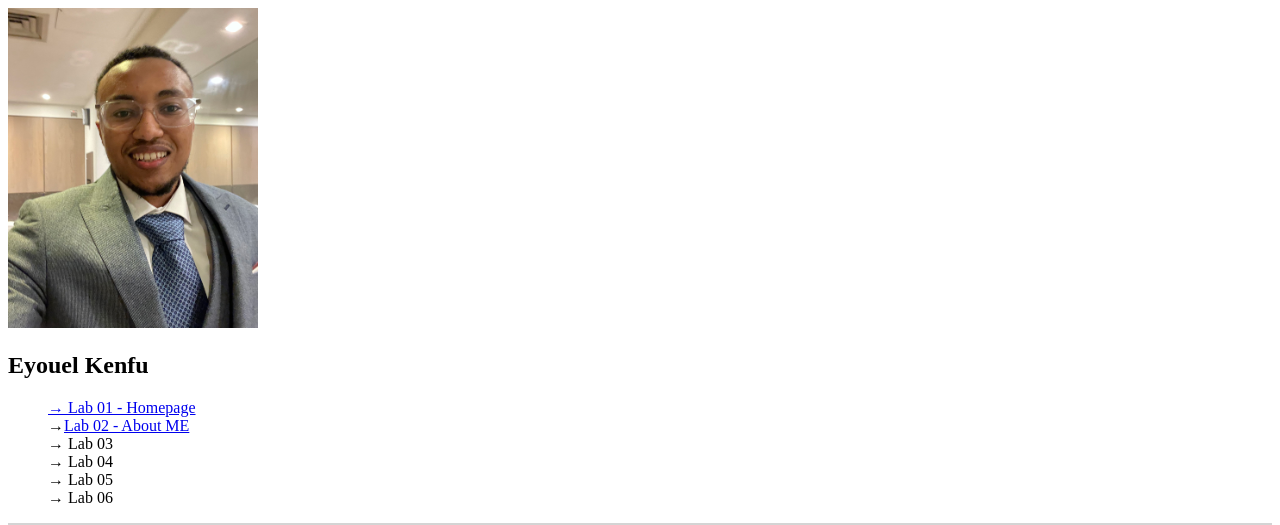
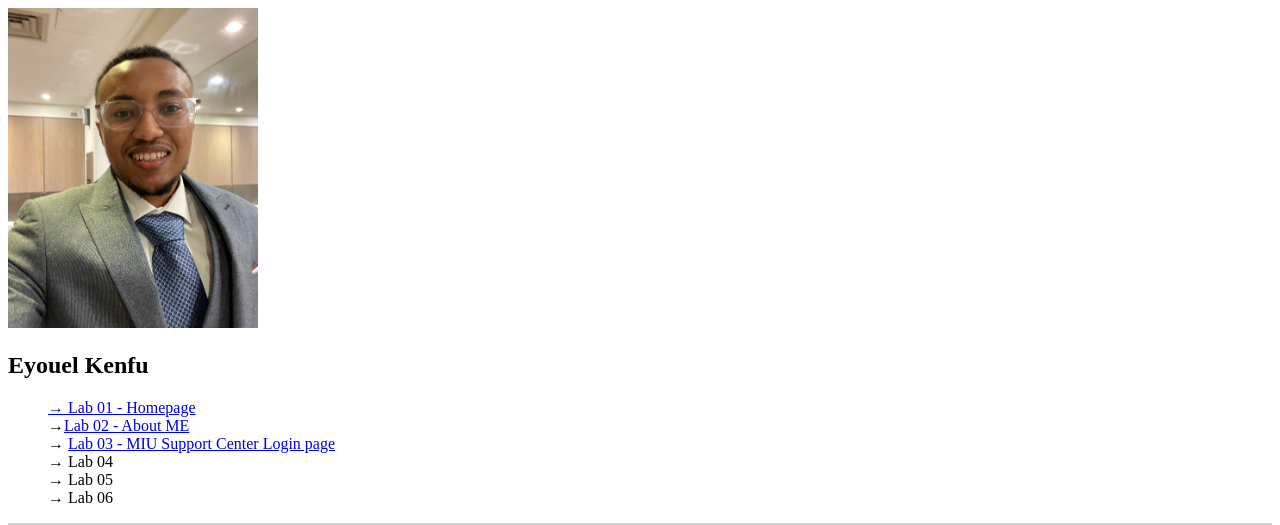
Before and after one commit to eyouelaya/wap-myhomepage, a plain HTML site: page index.html in a window 1280 px wide. Shown: the top 525 px of the page. Drawn offline with Linux system fonts and the light colour scheme.

Commit message:
add lab 3

```diff
--- a/index.html
+++ b/index.html
@@ -14,7 +14,7 @@
     <ul style="list-style-type: none">
       <li><a href="index.html">&rarr; Lab 01 - Homepage</a></li>
       <li>&rarr;<a href="about.html">Lab 02 - About ME</a></li>
-      <li>&rarr; Lab 03</li>
+      <li>&rarr; <a href="https://eyouelaya.github.io/wap-it-dept-website/">Lab 03 - MIU Support Center Login page</a> </li>
       <li>&rarr; Lab 04</li>
       <li>&rarr; Lab 05</li>
       <li>&rarr; Lab 06</li>
```
